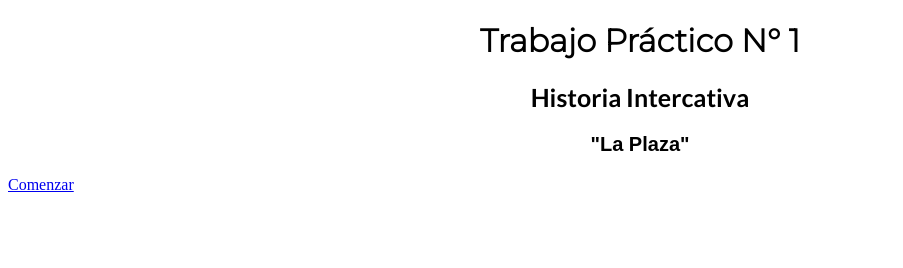
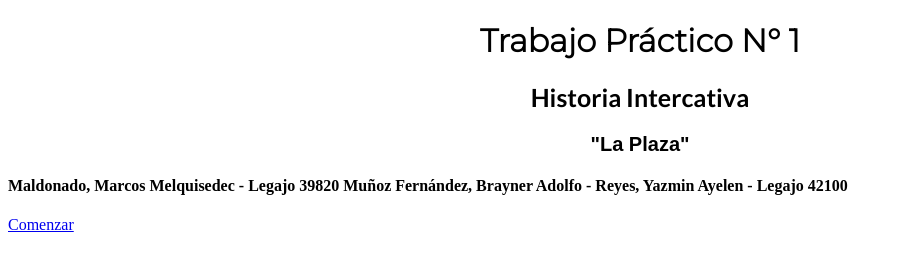
Before and after one commit to troinor230/troinor230.github.io, a plain HTML site: page index.html in a window 1280 px wide. Shown: the whole page, without its empty margins (0-903 px from the left). Drawn offline with Linux system fonts and the light colour scheme; a web font is replaced by a local one.

Commit message:
index.html

```diff
--- a/index.html
+++ b/index.html
@@ -18,12 +18,11 @@
         <h1>Trabajo Práctico N° 1 </h1>
         <h2>Historia Intercativa </h2>
         <h3> "La Plaza" </h3>
+	    <h4> Maldonado, Marcos Melquisedec - Legajo 39820
+	    Muñoz Fernández, Brayner Adolfo -
+	    Reyes, Yazmin Ayelen - Legajo 42100 </h4>
 
-	<div class="container" id="enlaces">
         <a href="Nodo1.html">Comenzar</a>
-	</div>
-
-
 
     </body>
 
```
